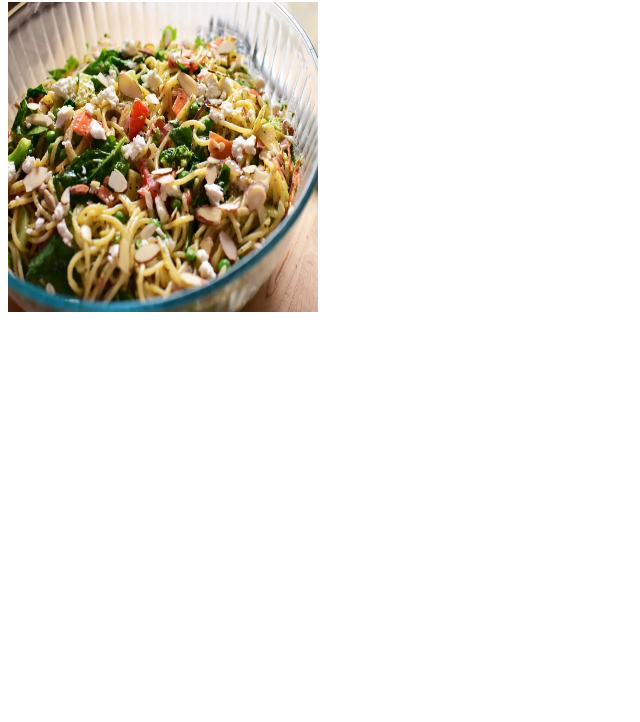
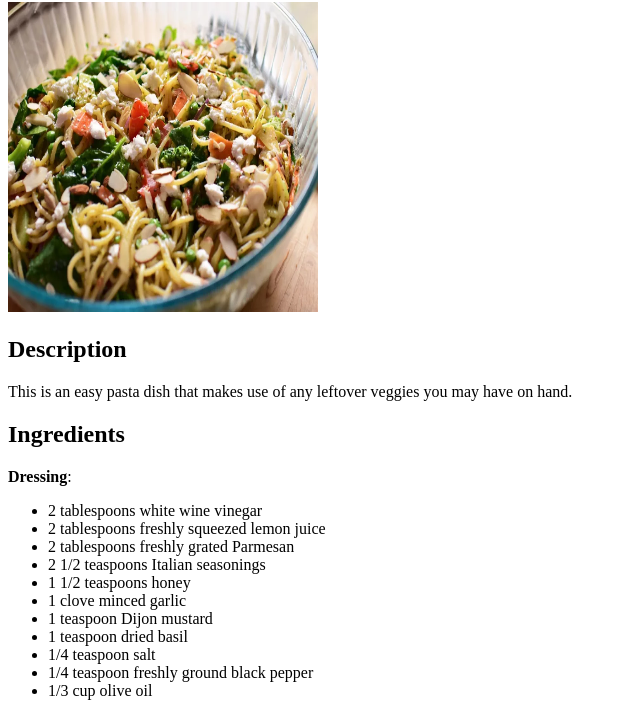
Before and after one commit to Homams-sudo/odin-recipes, a plain HTML site: page recipes/salad.html in a window 1280 px wide. Shown: the part 78-800 px from the top of the page, without its empty margins (0-640 px from the left). Drawn offline with Linux system fonts and the light colour scheme.

Commit message:
Modified: salad.html
Add ingredients in the content

```diff
--- a/recipes/salad.html
+++ b/recipes/salad.html
@@ -8,5 +8,24 @@
 <body>
     <h1>California Spaghetti Salad</h1>
     <img src="../images/salad.webp" width="310" height="310">
+    <h2>Description</h2>
+    <p>This is an easy pasta dish that makes use of any leftover veggies you may have on hand.</p>
+    <h2>Ingredients</h2>
+    <p><strong>Dressing</strong>:</p>
+    <p>
+        <ul>
+            <li>2 tablespoons white wine vinegar</li>
+            <li>2 tablespoons freshly squeezed lemon juice</li>
+            <li>2 tablespoons freshly grated Parmesan</li>
+            <li>2 1/2 teaspoons Italian seasonings</li>
+            <li>1 1/2 teaspoons honey</li>
+            <li>1 clove minced garlic</li>
+            <li>1 teaspoon Dijon mustard</li>
+            <li>1 teaspoon dried basil</li>
+            <li>1/4 teaspoon salt</li>
+            <li>1/4 teaspoon freshly ground black pepper</li>
+            <li>1/3 cup olive oil</li>
+        </ul>
+    </p>
 </body>
 </html>
```
